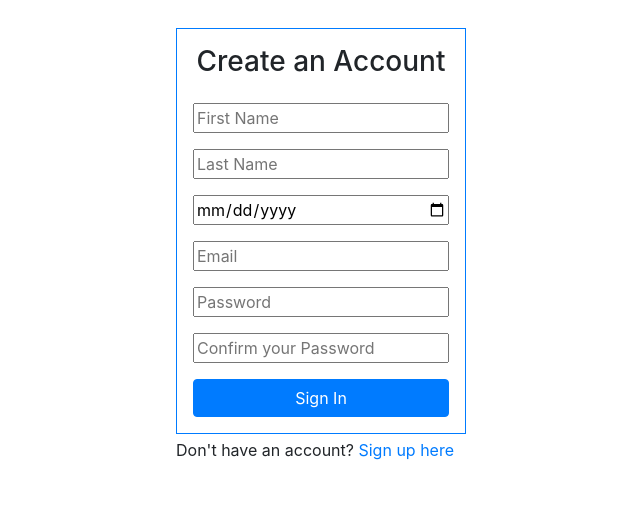
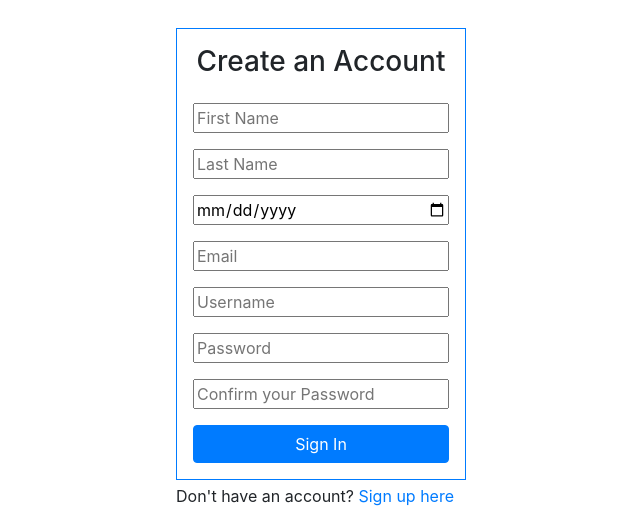
Before and after one commit to LostManJohnny/Project, a PHP site: page /signup.php in a window 1280 px wide. Shown: the part 336-860 px from the top of the page, without its empty margins (319-959 px from the left). Before the commit the page ends 796 px from the top, so only its background shows below. Run offline with PHP 8.4, Linux system fonts and the light colour scheme; data that the repository does not hold is empty.

Commit message:
Added username input field to signup form

```diff
--- a/signup.php
+++ b/signup.php
@@ -68,6 +68,8 @@
                 <input type="text" placeholder="Last Name" class="input-field mb-3" name="lname" id="lname" required>
                 <input type="date" class="input-field mb-3" name="birthdate" id="birthdate" required>
                 <input type="email" placeholder="Email" class="input-field mb-3" name="email" required>
+                <input type="text" placeholder="Username" class="input-field mb-3" name="username" id="username"
+                    required>
                 <input type="password" placeholder="Password" class="input-field mb-3" name="password" required>
                 <input type="password" placeholder="Confirm your Password" class="input-field mb-3"
                     name="password-confirm" id="password-confirm" required>
```
